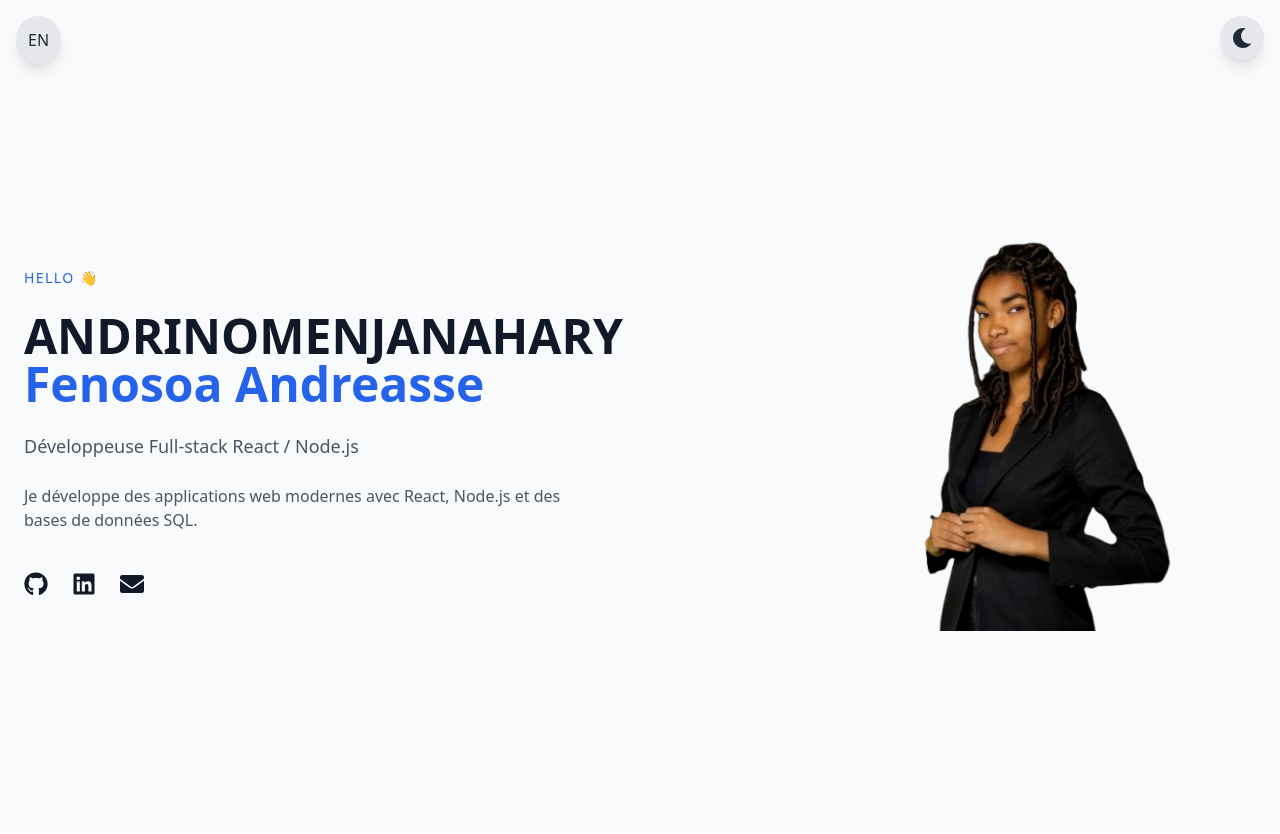
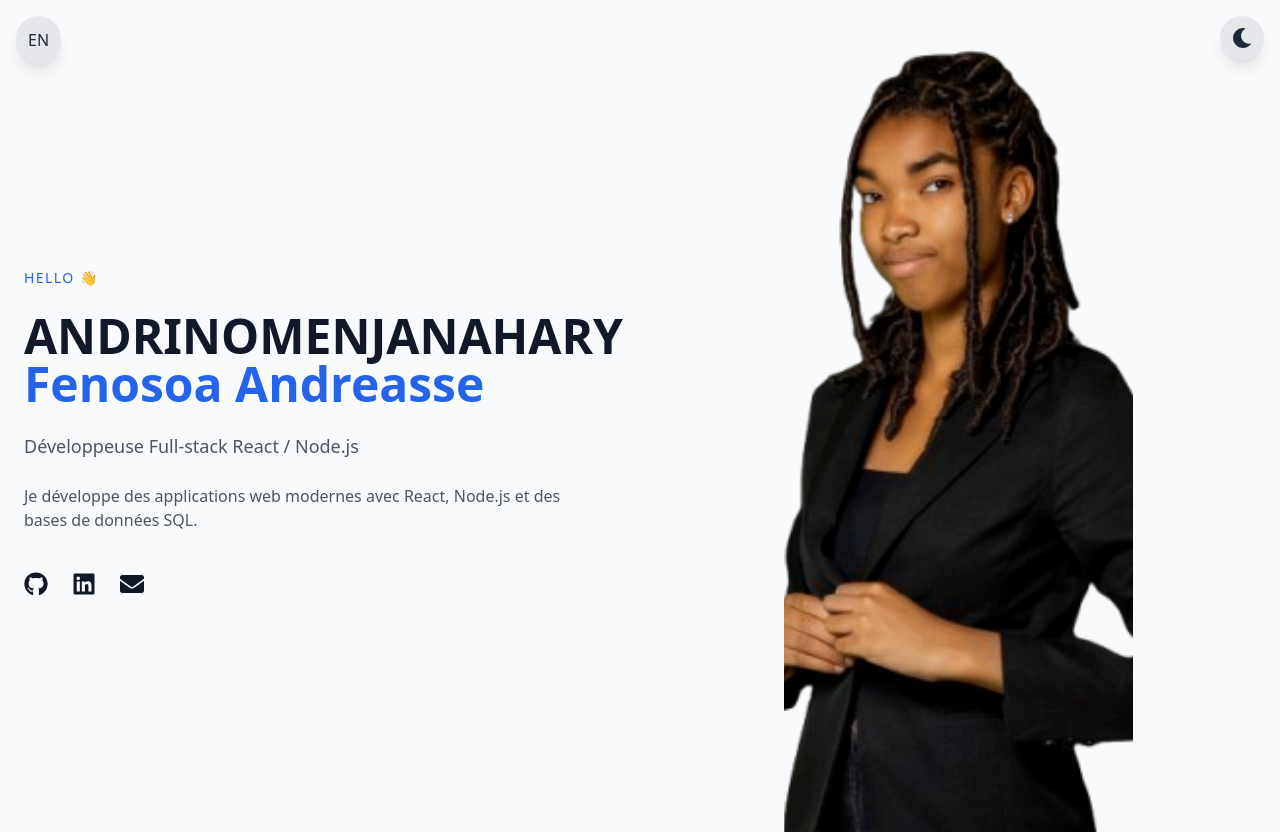
Before and after one commit to FenosoaAndreasse20/portfolio, a React (Vite) app: page / in a window 1280 px wide. Shown: the top 834 px of the page. Built offline with nearby package versions, Linux system fonts and the light colour scheme.

Commit message:
fix : crop header photo

```diff
--- a/src/components/Header.tsx
+++ b/src/components/Header.tsx
@@ -8,8 +8,8 @@ interface Props {
 
 export default function Header({ lang }: Props) {
   return (
-    <header className="min-h-screen px-6 flex items-center">
-      <div className="max-w-7xl mx-auto grid grid-cols-1 md:grid-cols-2 gap-10 items-center w-full">
+    <header className="min-h-screen flex items-center px-6" >
+      <div className="max-w-7xl mx-auto grid grid-cols-1 md:grid-cols-2 gap-10 justify-center items-center w-full h-screen">
 
         {/* TEXTE À GAUCHE */}
         <div className="space-y-6 text-center md:text-left">
@@ -60,11 +60,11 @@ export default function Header({ lang }: Props) {
         </div>
 
         {/* IMAGE À DROITE – GRANDE, SANS FOND */}
-        <div className="flex justify-center md:justify-end h-[80vh]">
+        <div className="flex justify-center mx-auto md:justify-end h-full ">
           <img
             src={profilePic}
             alt="Fenosoa Andreasse"
-            className="h-full w-auto object-contain"
+            className="w-auto object-cover"
           />
         </div>
 
```
Also changed, not shown: src/assets/PhotoHeader.png.
